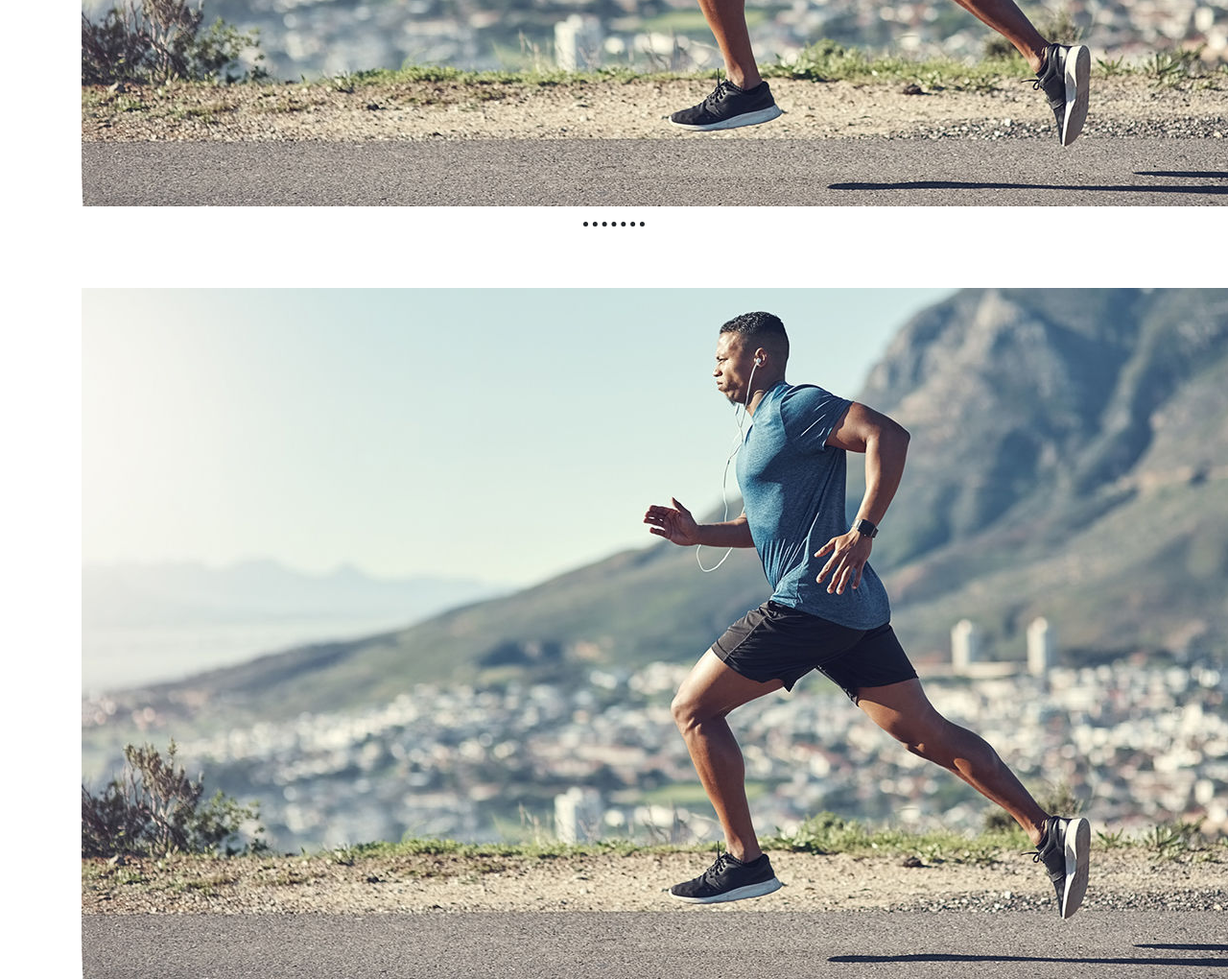
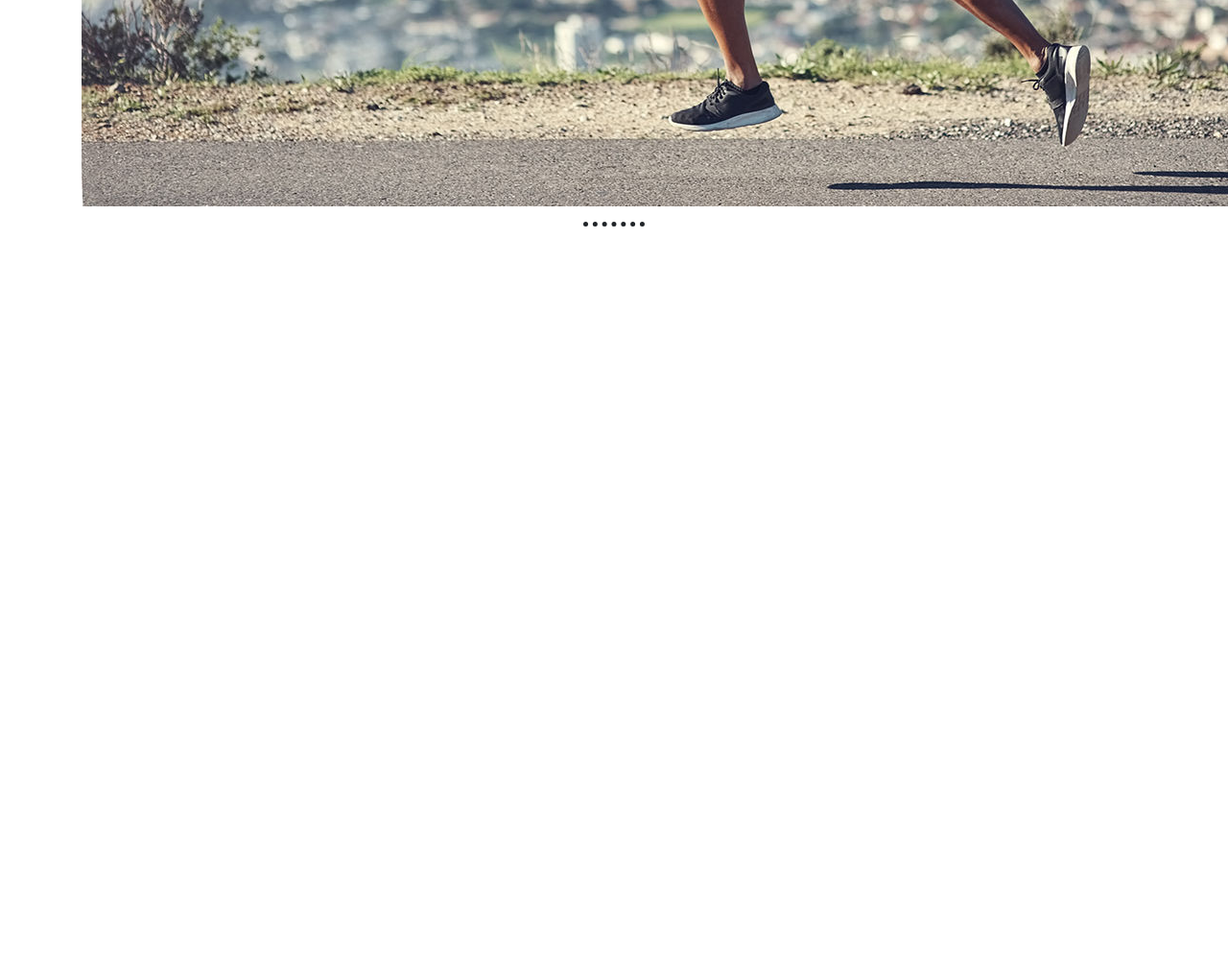
Before and after one commit to magogate/gittest, a plain HTML site: page GitTest/index.html in a window 1280 px wide. Shown: the part 505-1525 px from the top of the page at 96% size. After the commit the page ends 805 px from the top, so only its background shows below. Drawn offline with nearby package versions, Linux system fonts and the light colour scheme.

Commit message:
2nd image deleted

```diff
--- a/GitTest/index.html
+++ b/GitTest/index.html
@@ -30,9 +30,6 @@
     <hr style="width: 5%; stroke: black; border-top: 5px dotted;">
     <br>
     <br>
-    <div class="container " style="text-align: center; ">
-        <img src="img\RunningImage.jpg " />
-    </div>
 
 
 
```
